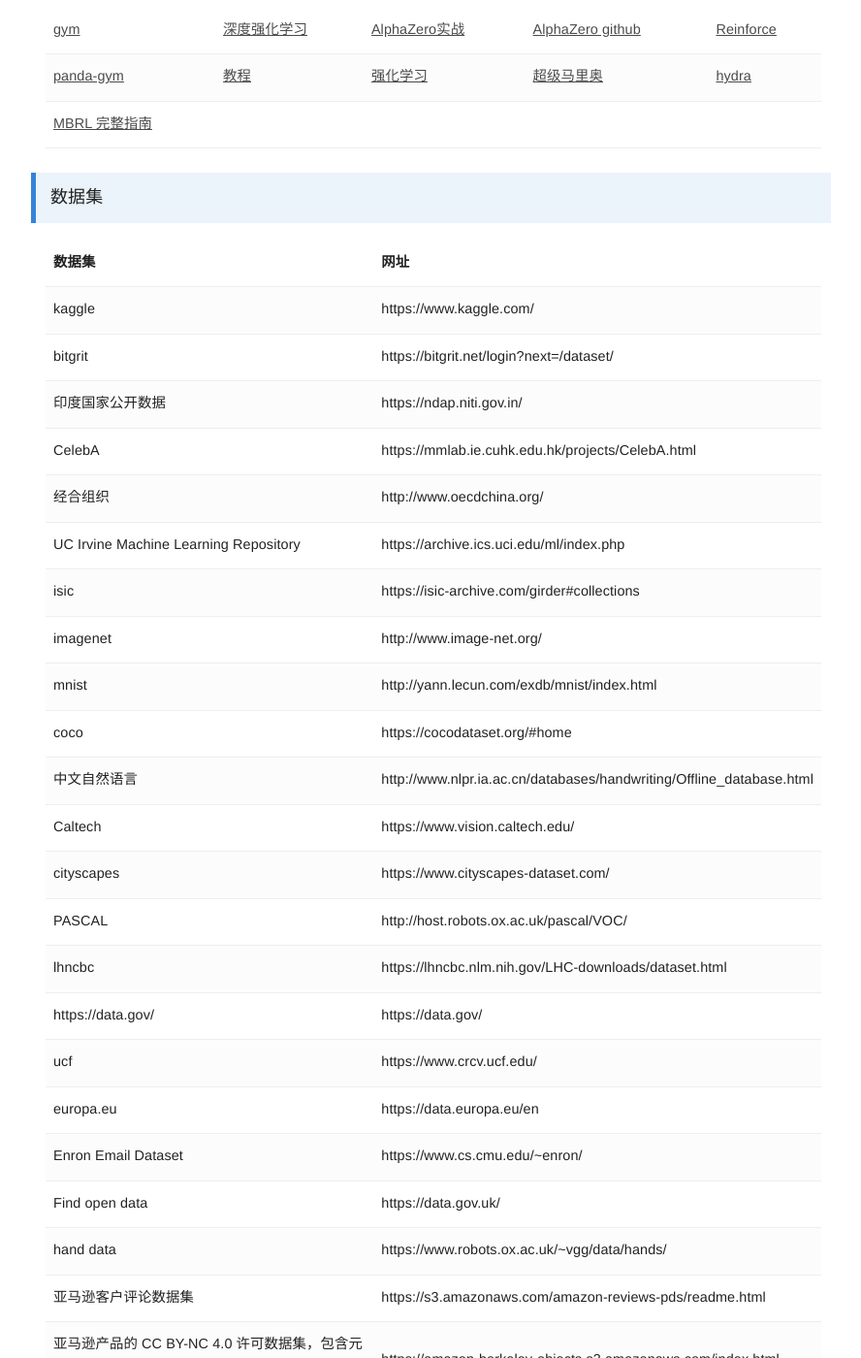
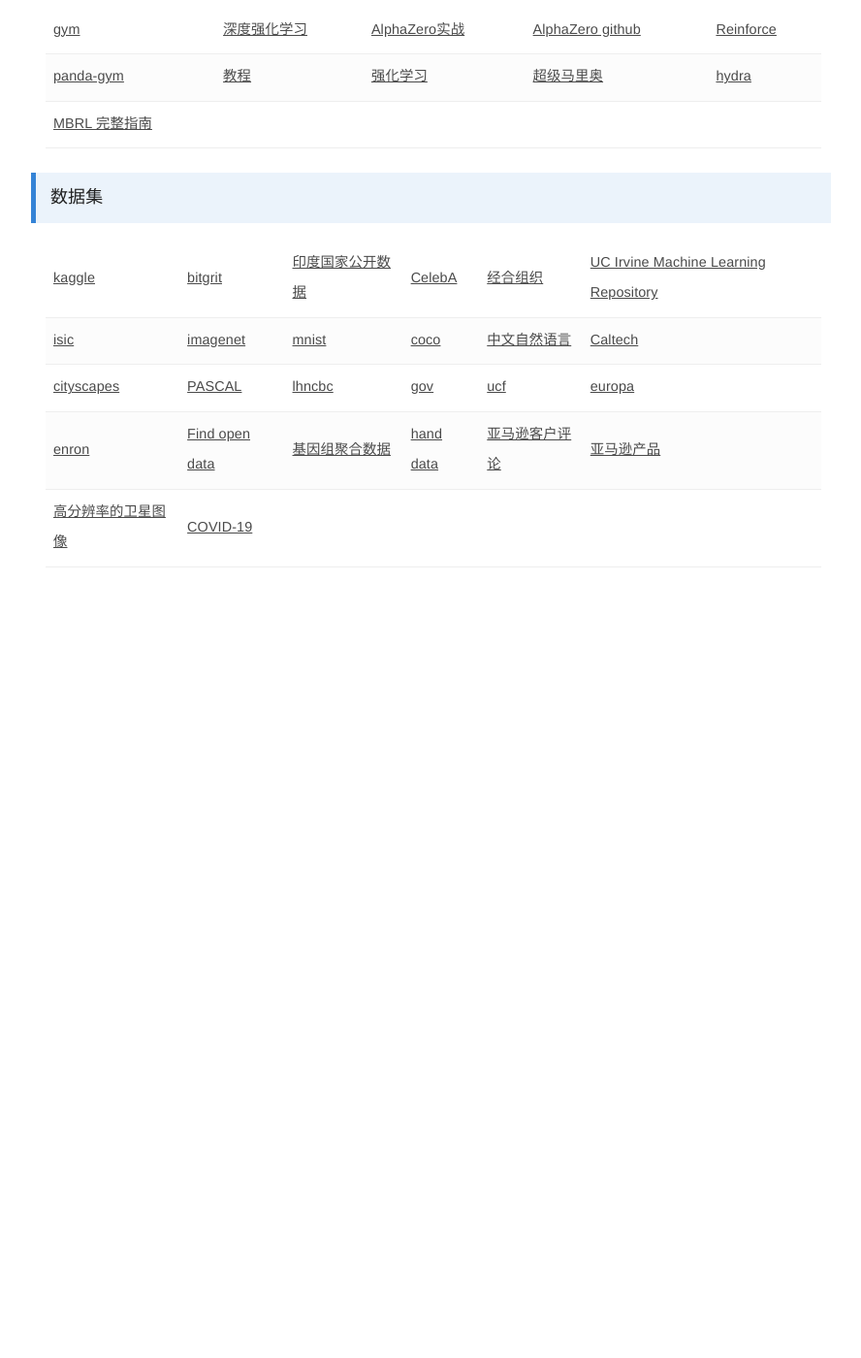
Before and after one commit to bashendixie/Machine_Learning_Notes, a Jekyll site: the page built from _docs/1、机器学习/机器学习课程.md, in a window 1280 px wide and 1400 px high, scrolled down 1071 px. Shown: the whole window at 97% size, without its empty margins (343-1231 px from the left). Built offline with Jekyll 4.4.1, drawn with Linux system fonts in a browser that asks for light colours; some web fonts are replaced; after the commit the page ends 1701 px from its top, so only the background shows below that; some of the changed text lies outside the part shown.

Commit message:
no message

```diff
--- a/_docs/1、机器学习/机器学习课程.md
+++ b/_docs/1、机器学习/机器学习课程.md
@@ -268,7 +268,7 @@
 				<a href="https://zhuanlan.zhihu.com/p/53907806" target="_blank">超级马里奥</a>
 			</td>
 			<td>
-				<a href="https://hydra.cc/" data-wpel-link="external" target="_blank">hydra</a>
+				<a href="https://hydra.cc/" target="_blank">hydra</a>
 			</td>
 		</tr>
 		<tr>
@@ -285,222 +285,90 @@
 	<tbody>
 		<tr>
 			<td>
-				<strong>
-					数据集
-				</strong>
+				<a href="https://www.kaggle.com/" target="_blank">kaggle</a>
 			</td>
 			<td>
-				<strong>
-					网址
-				</strong>
+				<a href="https://bitgrit.net/login?next=/dataset/" target="_blank">bitgrit</a>
+			</td>
+			<td>
+				<a href="https://ndap.niti.gov.in/" target="_blank">印度国家公开数据</a>
+			</td>
+			<td>
+				<a href="https://mmlab.ie.cuhk.edu.hk/projects/CelebA.html" target="_blank">CelebA</a>
+			</td>
+			<td>
+				<a href="http://www.oecdchina.org/" target="_blank">经合组织</a>
+			</td>
+			<td>
+				<a href="https://archive.ics.uci.edu/ml/index.php" target="_blank">UC Irvine Machine Learning Repository</a>
 			</td>
 		</tr>
 		<tr>
 			<td>
-				kaggle
+				<a href="https://isic-archive.com/girder#collections" target="_blank">isic</a>
 			</td>
 			<td>
-				https://www.kaggle.com/
+				<a href="http://www.image-net.org/" target="_blank">imagenet</a>
+			</td>
+			<td>
+				<a href="http://yann.lecun.com/exdb/mnist/index.html" target="_blank">mnist</a>
+			</td>
+			<td>
+				<a href="https://cocodataset.org/#home" target="_blank">coco</a>
+			</td>
+			<td>
+				<a href="http://www.nlpr.ia.ac.cn/databases/handwriting/Offline_database.html" target="_blank">中文自然语言</a>
+			</td>
+			<td>
+				<a href="https://www.vision.caltech.edu/" target="_blank">Caltech</a>
 			</td>
 		</tr>
 		<tr>
 			<td>
-				bitgrit
+				<a href="https://www.cityscapes-dataset.com/" target="_blank">cityscapes</a>
 			</td>
 			<td>
-				https://bitgrit.net/login?next=/dataset/
+				<a href="http://host.robots.ox.ac.uk/pascal/VOC/" target="_blank">PASCAL</a>
+			</td>
+			<td>
+				<a href="https://lhncbc.nlm.nih.gov/LHC-downloads/dataset.html" target="_blank">lhncbc</a>
+			</td>
+			<td>
+				<a href="https://data.gov/" target="_blank">gov</a>
+			</td>
+			<td>
+				<a href="https://www.crcv.ucf.edu/" target="_blank">ucf</a>
+			</td>
+			<td>
+				<a href="https://data.europa.eu/en" target="_blank">europa</a>
 			</td>
 		</tr>
 		<tr>
 			<td>
-				印度国家公开数据
+				<a href="https://www.cs.cmu.edu/~enron/" target="_blank">enron</a>
 			</td>
 			<td>
-				https://ndap.niti.gov.in/
+				<a href="https://data.gov.uk/" target="_blank">Find open data</a>
+			</td>
+			<td>
+				<a href="https://gnomad.broadinstitute.org/" target="_blank">基因组聚合数据</a>
+			</td>
+			<td>
+				<a href="https://www.robots.ox.ac.uk/~vgg/data/hands/" target="_blank">hand data</a>
+			</td>
+			<td>
+				<a href="https://s3.amazonaws.com/amazon-reviews-pds/readme.html" target="_blank">亚马逊客户评论</a>
+			</td>
+			<td>
+				<a href="https://amazon-berkeley-objects.s3.amazonaws.com/index.html" target="_blank">亚马逊产品</a>
 			</td>
 		</tr>
 		<tr>
 			<td>
-				CelebA
+				<a href="https://spacenet.ai/datasets/" target="_blank">高分辨率的卫星图像</a>
 			</td>
 			<td>
-				https://mmlab.ie.cuhk.edu.hk/projects/CelebA.html
-			</td>
-		</tr>
-		<tr>
-			<td>
-				经合组织
-			</td>
-			<td>
-				http://www.oecdchina.org/
-			</td>
-		</tr>
-		<tr>
-			<td>
-				UC Irvine Machine Learning Repository
-			</td>
-			<td>
-				https://archive.ics.uci.edu/ml/index.php
-			</td>
-		</tr>
-		<tr>
-			<td>
-				isic
-			</td>
-			<td>
-				https://isic-archive.com/girder#collections
-			</td>
-		</tr>
-		<tr>
-			<td>
-				imagenet
-			</td>
-			<td>
-				http://www.image-net.org/
-			</td>
-		</tr>
-		<tr>
-			<td>
-				mnist
-			</td>
-			<td>
-				http://yann.lecun.com/exdb/mnist/index.html
-			</td>
-		</tr>
-		<tr>
-			<td>
-				coco
-			</td>
-			<td>
-				https://cocodataset.org/#home
-			</td>
-		</tr>
-		<tr>
-			<td>
-				中文自然语言
-			</td>
-			<td>
-				http://www.nlpr.ia.ac.cn/databases/handwriting/Offline_database.html
-			</td>
-		</tr>
-		<tr>
-			<td>
-				Caltech
-			</td>
-			<td>
-				https://www.vision.caltech.edu/
-			</td>
-		</tr>
-		<tr>
-			<td>
-				cityscapes
-			</td>
-			<td>
-				https://www.cityscapes-dataset.com/
-			</td>
-		</tr>
-		<tr>
-			<td>
-				PASCAL
-			</td>
-			<td>
-				http://host.robots.ox.ac.uk/pascal/VOC/
-			</td>
-		</tr>
-		<tr>
-			<td>
-				lhncbc
-			</td>
-			<td>
-				https://lhncbc.nlm.nih.gov/LHC-downloads/dataset.html
-			</td>
-		</tr>
-		<tr>
-			<td>
-				https://data.gov/
-			</td>
-			<td>
-				https://data.gov/
-			</td>
-		</tr>
-		<tr>
-			<td>
-				ucf
-			</td>
-			<td>
-				https://www.crcv.ucf.edu/
-			</td>
-		</tr>
-		<tr>
-			<td>
-				europa.eu
-			</td>
-			<td>
-				https://data.europa.eu/en
-			</td>
-		</tr>
-		<tr>
-			<td>
-				Enron Email Dataset
-			</td>
-			<td>
-				https://www.cs.cmu.edu/~enron/
-			</td>
-		</tr>
-		<tr>
-			<td>
-				Find open data
-			</td>
-			<td>
-				https://data.gov.uk/
-			</td>
-		</tr>
-		<tr>
-			<td>
-				hand data
-			</td>
-			<td>
-				https://www.robots.ox.ac.uk/~vgg/data/hands/
-			</td>
-		</tr>
-		<tr>
-			<td>
-				亚马逊客户评论数据集
-			</td>
-			<td>
-				https://s3.amazonaws.com/amazon-reviews-pds/readme.html
-			</td>
-		</tr>
-		<tr>
-			<td>
-				亚马逊产品的 CC BY-NC 4.0 许可数据集，包含元数据、目录图像和 3D 模型。
-			</td>
-			<td>
-				https://amazon-berkeley-objects.s3.amazonaws.com/index.html
-			</td>
-		</tr>
-		<tr>
-			<td>
-				免费、精确标记和高分辨率的卫星图像
-			</td>
-			<td>
-				https://spacenet.ai/datasets/
-			</td>
-		</tr>
-		<tr>
-			<td>
-				基因组聚合数据库
-			</td>
-			<td>
-				https://gnomad.broadinstitute.org/
-			</td>
-		</tr>
-		<tr>
-			<td>
-				Foldingathome COVID-19 数据集
-			</td>
-			<td>
-				https://registry.opendata.aws/foldingathome-covid19/
+				<a href="https://registry.opendata.aws/foldingathome-covid19/" target="_blank">COVID-19</a>
 			</td>
 		</tr>
 	</tbody>
```
